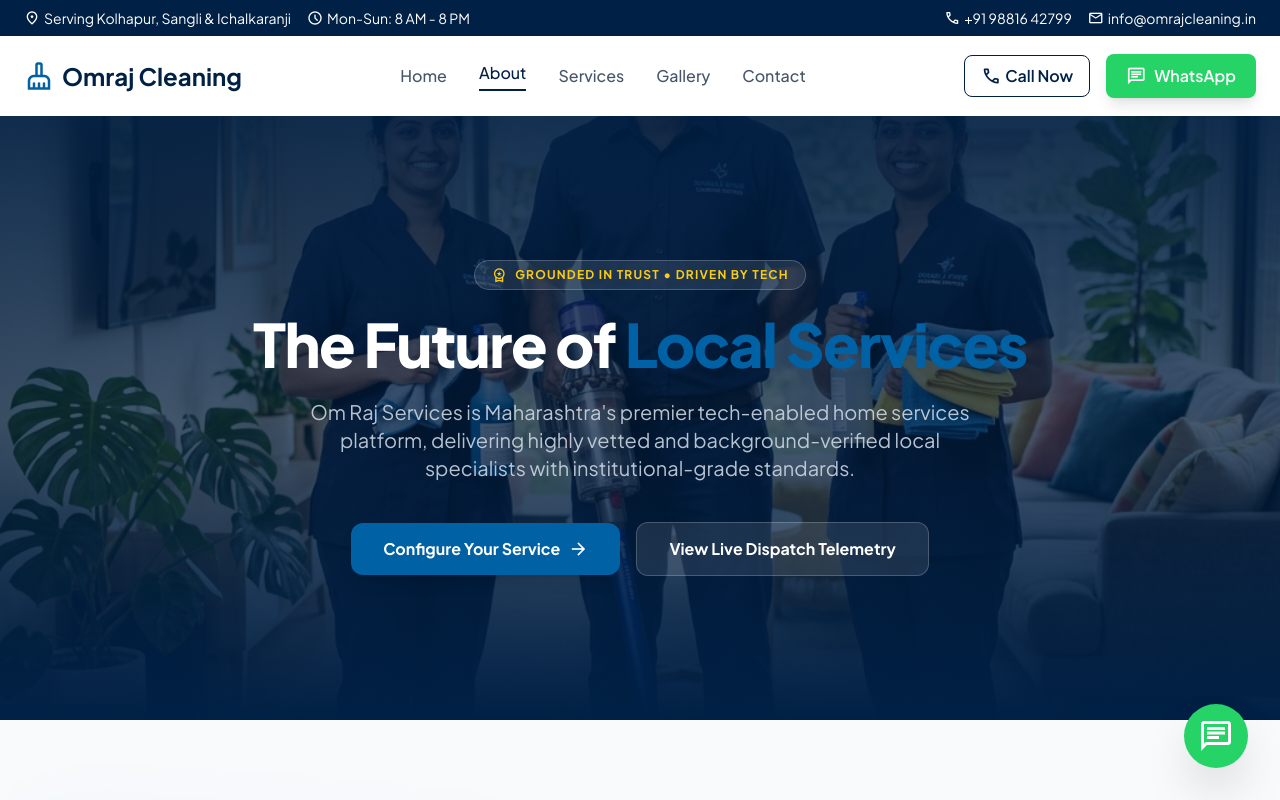
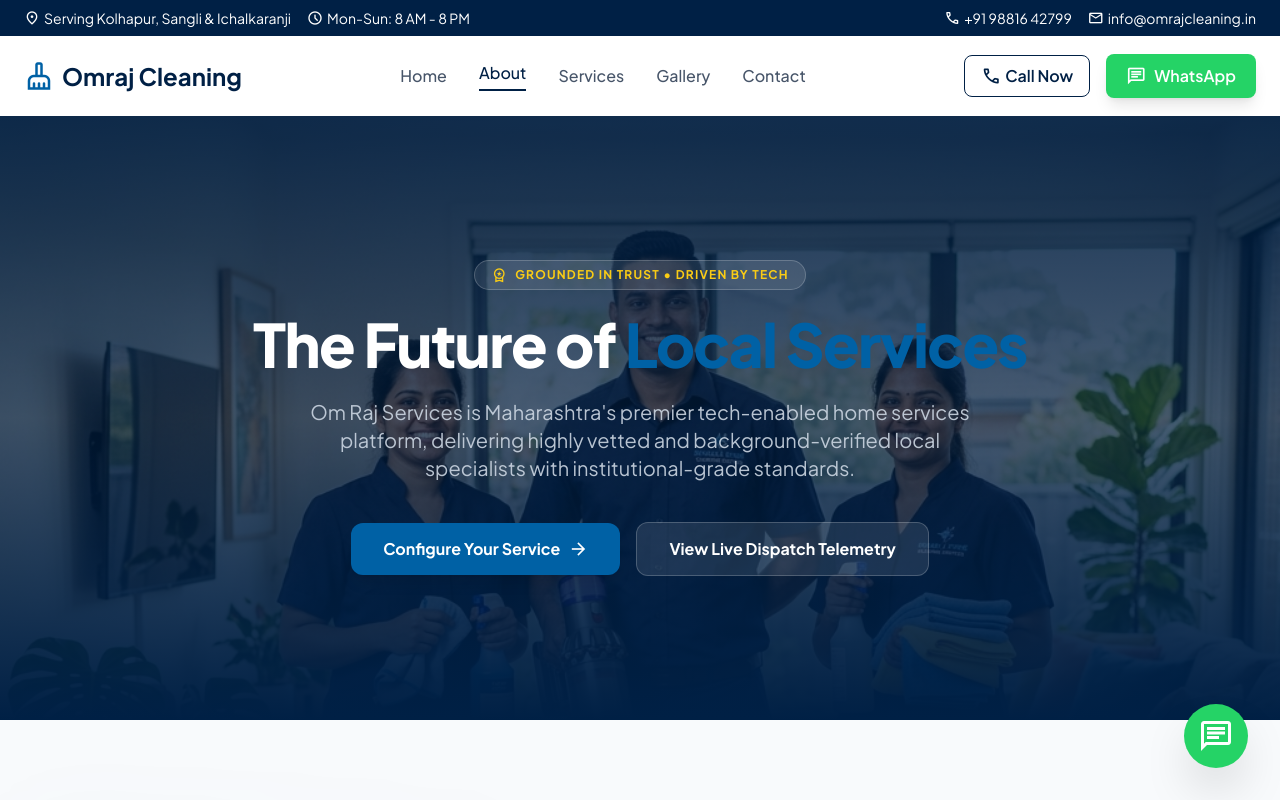
Before and after one commit to Indranil-sawant/Omraj, a plain HTML site: page about-us.html in a window 1280 px wide. Shown: the top 800 px of the page. Drawn offline with nearby package versions, Linux system fonts and the light colour scheme.

Commit message:
changed the pictures adjustments

```diff
--- a/about-us.html
+++ b/about-us.html
@@ -222,6 +222,7 @@
             <div class="absolute inset-0">
                 <img src="images/about_hero_bg.png"
                      class="w-full h-full object-cover opacity-70 filter brightness-75"
+                     style="object-position: center 10%;"
                      alt="Professional Deep Clean Team">
                 <div class="absolute inset-0 bg-gradient-to-b from-primary/85 via-primary/45 to-primary"></div>
             </div>
```
